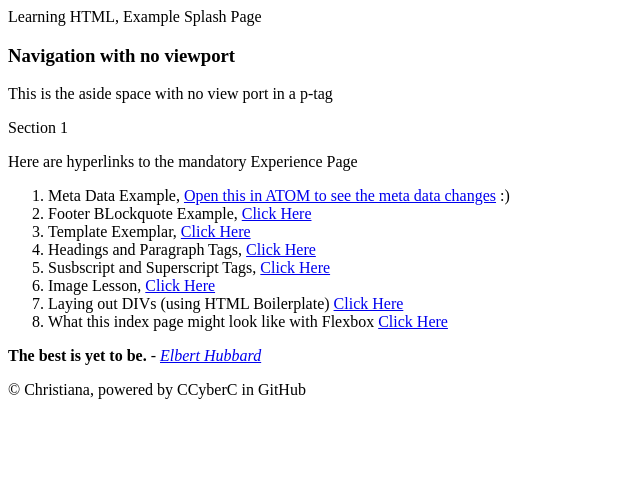
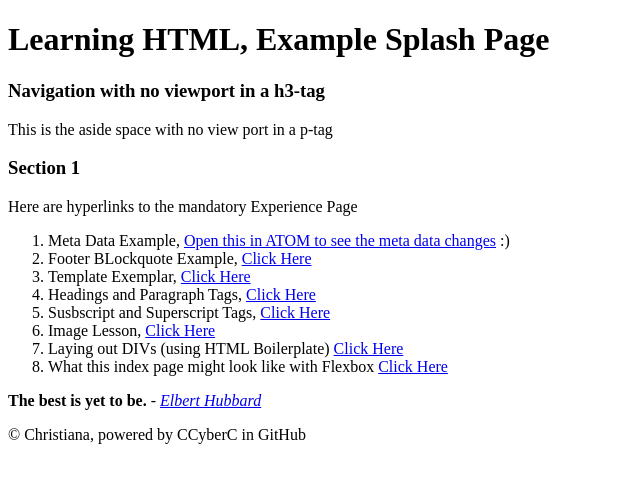
Before and after one commit to CCyberC/ThisIt-github.io, a plain HTML site: page index.html in a window 1280 px wide. Shown: the whole page, without its empty margins (0-640 px from the left). Drawn offline with Linux system fonts and the light colour scheme.

Commit message:
Update index.html

```diff
--- a/index.html
+++ b/index.html
@@ -16,10 +16,10 @@
 
   </head>
   <body>
-    <header>Learning HTML, Example Splash Page</header>
-    <nav><h3>Navigation with no viewport</h3></nav>
+    <header><h1>Learning HTML, Example Splash Page</h1></header>
+    <nav><h3>Navigation with no viewport in a h3-tag</h3></nav>
     <aside><p>This is the aside space with no view port in a p-tag</p></aside>
-    <section> Section 1
+    <section> <h3>Section 1</h3>
       <article>
         <p>Here are hyperlinks to the mandatory Experience Page</p>
         <!-- See the HTML .txt document for a summary-->
```
